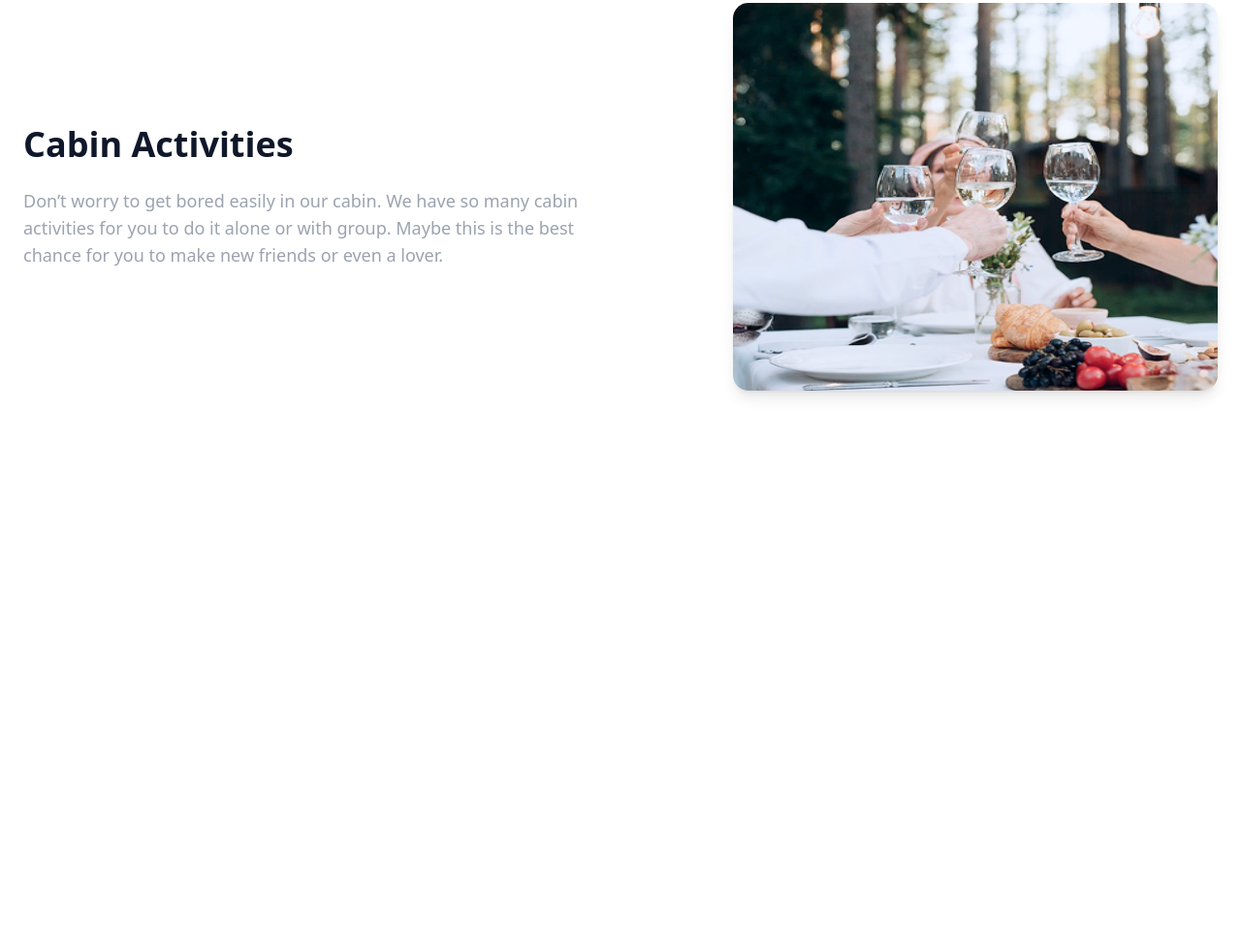
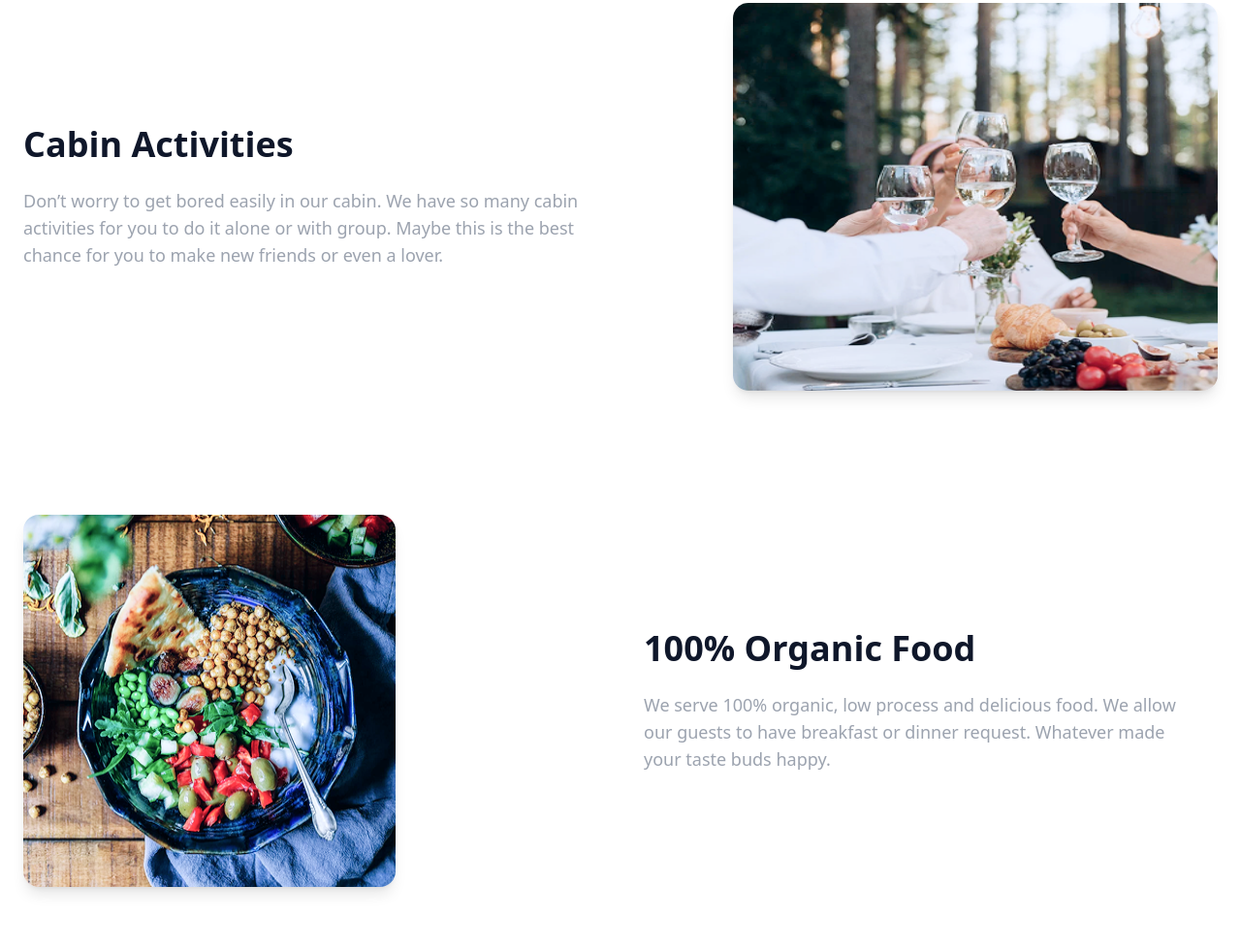
Before and after one commit to kabirovabdullo60-dot/Cabin-Resort, a website: page index.html in a window 1280 px wide. Shown: the part 1369-2348 px from the top of the page at 97% size. Before the commit the page ends 1836 px from the top, so only its background shows below. Drawn offline with nearby package versions, Linux system fonts and the light colour scheme.

Commit message:
section 4

```diff
--- a/index.html
+++ b/index.html
@@ -90,5 +90,24 @@
   </div>
 
 </section>
+
+<section class="max-w-7xl mx-auto px-6 py-16 grid grid-cols-1 lg:grid-cols-2 gap-12 items-center">
+
+  <div class="flex justify-center lg:justify-start">
+    <div class="rounded-2xl overflow-hidden shadow-lg w-[384px] h-[384px]">
+      <img src="./images/image 18.png" alt="100% Organic Food" class="w-full h-[400px]">
+    </div>
+  </div>
+
+  <div class="space-y-6 max-w-xl">
+    <h2 class="text-3xl md:text-4xl font-bold text-[#0F172A] leading-tight">
+      100% Organic Food
+    </h2>
+    <p class="text-gray-400 text-base md:text-lg leading-relaxed">
+      We serve 100% organic, low process and delicious food. We allow our guests to have breakfast or dinner request. Whatever made your taste buds happy.
+    </p>
+  </div>
+
+</section>
 </body>
 </html>
```
Also changed, not shown: images/image 18.png (added).
